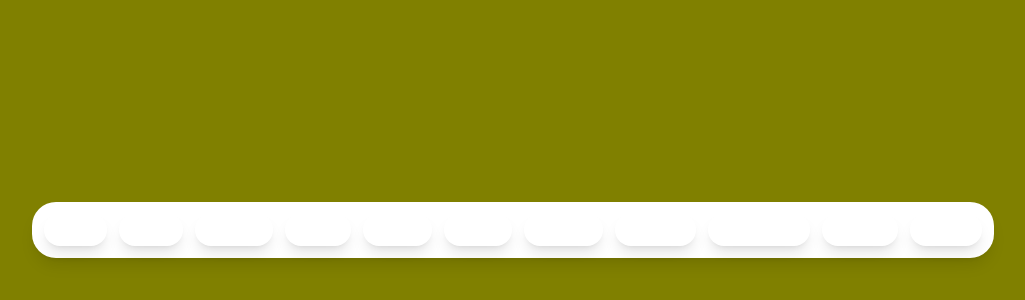
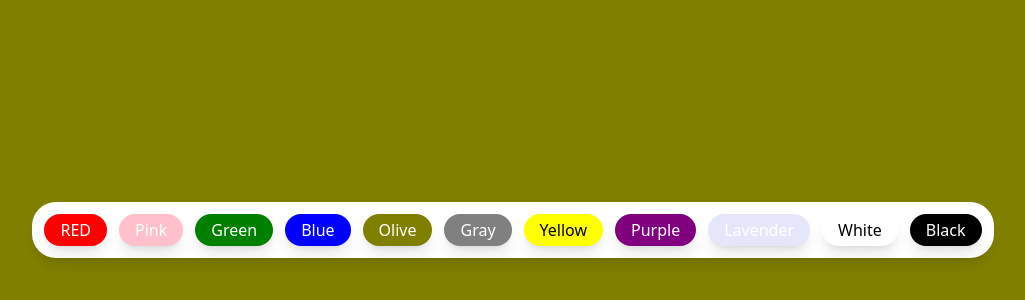
Before and after one commit to SAURAVMITTAL15/BackGround-Color-Change, a React (Vite) app: page / in a window 1280 px wide. Shown: the part 494-794 px from the top of the page, without its empty margins (127-1152 px from the left). Built offline with nearby package versions, Linux system fonts and the light colour scheme.

Commit message:
Add All Onclick And Color

```diff
--- a/src/App.jsx
+++ b/src/App.jsx
@@ -9,27 +9,27 @@ function App() {
   <div className='w-full h-screen duration-200' style={{backgroundColor: color}}>
   <div className='fixed flex flex-wrap justify-center bottom-12 inset-x-0 px-2'>
     <div className='flex flex-wrap gap-3 justify-center bg-white shadow-lg px-3  py-3 rounded-3xl'>
-      <button className='outline-none px-4 py-1 rounded-full text-white shadow-lg' onClick={() => setColor("red")}>RED</button>
+      <button className='outline-none px-4 py-1 rounded-full text-white shadow-lg' style={{backgroundColor: "red"}} onClick={() => setColor("red")}>RED</button>
 
-      <button className='outline-none px-4 py-1 rounded-full text-white shadow-lg'>Pink</button>
+      <button className='outline-none px-4 py-1 rounded-full text-white shadow-lg' style={{backgroundColor: "pink"}} onClick={() => setColor("pink")}>Pink</button>
 
-      <button className='outline-none px-4 py-1 rounded-full text-white shadow-lg'>Green</button>
+      <button className='outline-none px-4 py-1 rounded-full text-white shadow-lg' style={{backgroundColor: "green"}} onClick={() => setColor("green")}>Green</button>
 
-      <button className='outline-none px-4 py-1 rounded-full text-white shadow-lg'>Blue</button>
+      <button className='outline-none px-4 py-1 rounded-full text-white shadow-lg' onClick={() => setColor("blue")} style={{backgroundColor: "blue"}}>Blue</button>
 
-      <button className='outline-none px-4 py-1 rounded-full text-white shadow-lg'>Olive</button>
+      <button className='outline-none px-4 py-1 rounded-full text-white shadow-lg' style={{backgroundColor: "olive"}} onClick={() => setColor("olive")}>Olive</button>
 
-      <button className='outline-none px-4 py-1 rounded-full text-white shadow-lg'>Gray</button>
+      <button className='outline-none px-4 py-1 rounded-full text-white shadow-lg' onClick={() => setColor("gray")} style={{backgroundColor: "gray"}}>Gray</button>
 
-      <button className='outline-none px-4 py-1 rounded-full text-white shadow-lg'>Yellow</button>
+      <button className='outline-none px-4 py-1 rounded-full text-black shadow-lg' style={{backgroundColor: "yellow"}} onClick={() => setColor("yellow")}>Yellow</button>
 
-      <button className='outline-none px-4 py-1 rounded-full text-white shadow-lg'>Purple</button>
+      <button className='outline-none px-4 py-1 rounded-full text-white shadow-lg' onClick={() => setColor("purple")} style={{backgroundColor: "purple"}}>Purple</button>
 
-      <button className='outline-none px-4 py-1 rounded-full text-white shadow-lg'>Lavender</button>
+      <button className='outline-none px-4 py-1 rounded-full text-white shadow-lg' style={{backgroundColor: "lavender"}} onClick={() => setColor("lavender")}>Lavender</button>
 
-      <button className='outline-none px-4 py-1 rounded-full text-white shadow-lg'>White</button>
+      <button className='outline-none px-4 py-1 rounded-full text-black shadow-lg' onClick={() => setColor("white")} style={{backgroundColor: "white"}}>White</button>
 
-      <button className='outline-none px-4 py-1 rounded-full text-white shadow-lg'>Black</button>
+      <button className='outline-none px-4 py-1 rounded-full text-white shadow-lg' style={{backgroundColor: "black"}} onClick={() => setColor("black")}>Black</button>
     </div>
 
   </div>
```
